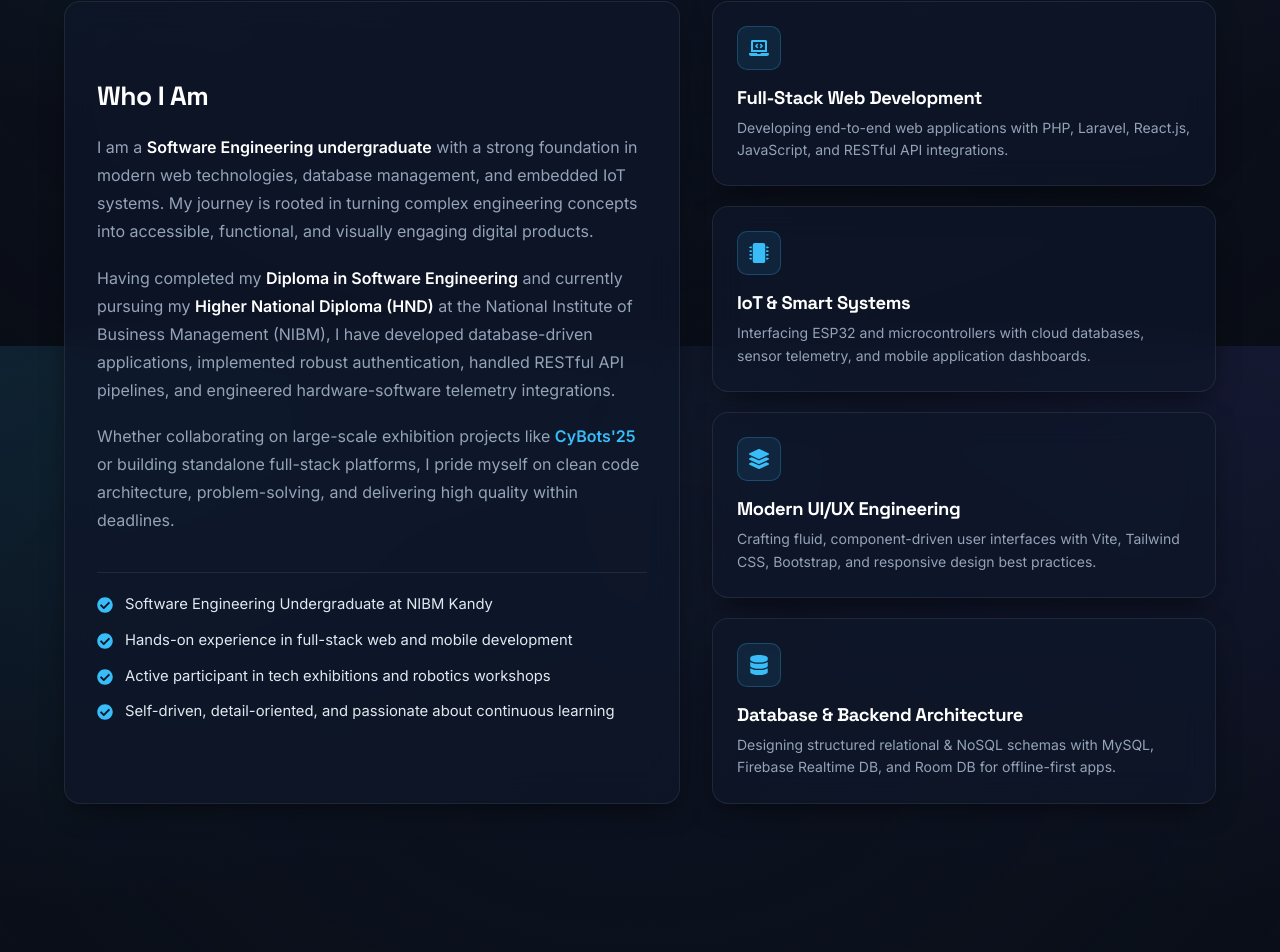
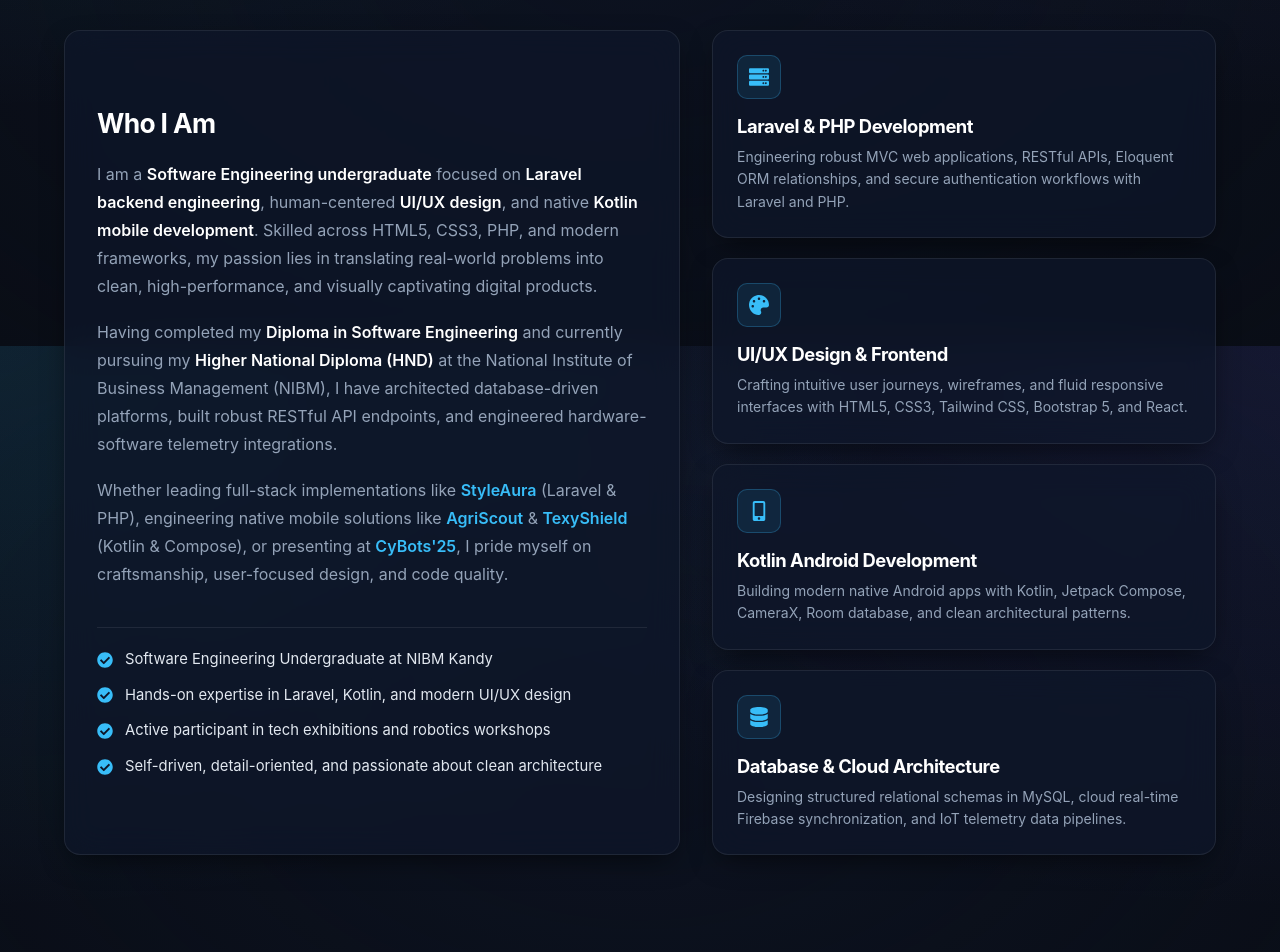
Before and after one commit to AmashaThenuwara/My_Portfolio, a React (Vite) app in the folder amasha-portfolio/: page / in a window 1280 px wide. Shown: the part 1254-2206 px from the top of the page. Built offline with nearby package versions, Linux system fonts and the light colour scheme.

Commit message:
Refactor typography to standard Apple fonts (SF Pro, SF Compact, SF Mono, New York) and focus profile on Laravel, UI/UX Design, and Kotlin

```diff
--- a/amasha-portfolio/index.html
+++ b/amasha-portfolio/index.html
@@ -4,10 +4,10 @@
     <meta charset="UTF-8" />
     <link rel="icon" type="image/svg+xml" href="/favicon.svg" />
     <meta name="viewport" content="width=device-width, initial-scale=1.0" />
-    <title>Amasha Thenuwara | Software Developer & Undergraduate</title>
+    <title>Amasha Thenuwara | Laravel Developer, UI/UX Designer & Kotlin Developer</title>
     <meta
       name="description"
-      content="Amasha Thenuwara is a Software Engineering undergraduate and developer from Sri Lanka specializing in React, full-stack web applications, IoT, and sleek UI engineering."
+      content="Amasha Thenuwara is a Software Engineering undergraduate specializing in Laravel, PHP, UI/UX design, responsive HTML5/CSS3, and Kotlin Android mobile applications."
     />
     <meta name="author" content="Amasha Thenuwara" />
     <meta name="theme-color" content="#0b0f19" />
@@ -15,10 +15,10 @@
 
     <!-- OpenGraph -->
     <meta property="og:type" content="website" />
-    <meta property="og:title" content="Amasha Thenuwara | Software Developer" />
+    <meta property="og:title" content="Amasha Thenuwara | Laravel Developer, UI/UX Designer & Kotlin Developer" />
     <meta
       property="og:description"
-      content="Software Engineering undergraduate building full-stack web apps, IoT systems, and user-centered interfaces."
+      content="Software Engineering undergraduate specializing in Laravel & PHP backend architecture, human-centered UI/UX design, and Kotlin Android applications."
     />
     <meta property="og:image" content="/assets/Portfolia Profile Pic/profile.png" />
 
--- a/amasha-portfolio/src/components/About.jsx
+++ b/amasha-portfolio/src/components/About.jsx
@@ -1,36 +1,36 @@
 import React from 'react';
-import { FaLaptopCode, FaMicrochip, FaLayerGroup, FaDatabase, FaCheckCircle } from 'react-icons/fa';
+import { FaServer, FaPalette, FaMobileAlt, FaDatabase, FaCheckCircle } from 'react-icons/fa';
 import './About.css';
 
 const About = () => {
   const highlights = [
     {
-      icon: <FaLaptopCode />,
-      title: "Full-Stack Web Development",
-      description: "Developing end-to-end web applications with PHP, Laravel, React.js, JavaScript, and RESTful API integrations."
+      icon: <FaServer />,
+      title: "Laravel & PHP Development",
+      description: "Engineering robust MVC web applications, RESTful APIs, Eloquent ORM relationships, and secure authentication workflows with Laravel and PHP."
     },
     {
-      icon: <FaMicrochip />,
-      title: "IoT & Smart Systems",
-      description: "Interfacing ESP32 and microcontrollers with cloud databases, sensor telemetry, and mobile application dashboards."
+      icon: <FaPalette />,
+      title: "UI/UX Design & Frontend",
+      description: "Crafting intuitive user journeys, wireframes, and fluid responsive interfaces with HTML5, CSS3, Tailwind CSS, Bootstrap 5, and React."
     },
     {
-      icon: <FaLayerGroup />,
-      title: "Modern UI/UX Engineering",
-      description: "Crafting fluid, component-driven user interfaces with Vite, Tailwind CSS, Bootstrap, and responsive design best practices."
+      icon: <FaMobileAlt />,
+      title: "Kotlin Android Development",
+      description: "Building modern native Android apps with Kotlin, Jetpack Compose, CameraX, Room database, and clean architectural patterns."
     },
     {
       icon: <FaDatabase />,
-      title: "Database & Backend Architecture",
-      description: "Designing structured relational & NoSQL schemas with MySQL, Firebase Realtime DB, and Room DB for offline-first apps."
+      title: "Database & Cloud Architecture",
+      description: "Designing structured relational schemas in MySQL, cloud real-time Firebase synchronization, and IoT telemetry data pipelines."
     }
   ];
 
   const keyPoints = [
     "Software Engineering Undergraduate at NIBM Kandy",
-    "Hands-on experience in full-stack web and mobile development",
+    "Hands-on expertise in Laravel, Kotlin, and modern UI/UX design",
     "Active participant in tech exhibitions and robotics workshops",
-    "Self-driven, detail-oriented, and passionate about continuous learning"
+    "Self-driven, detail-oriented, and passionate about clean architecture"
   ];
 
   return (
@@ -48,13 +48,13 @@ const About = () => {
         <div className="glass-panel about-bio-card">
           <h3 className="about-card-title">Who I Am</h3>
           <p className="about-text">
-            I am a <strong>Software Engineering undergraduate</strong> with a strong foundation in modern web technologies, database management, and embedded IoT systems. My journey is rooted in turning complex engineering concepts into accessible, functional, and visually engaging digital products.
+            I am a <strong>Software Engineering undergraduate</strong> focused on <strong>Laravel backend engineering</strong>, human-centered <strong>UI/UX design</strong>, and native <strong>Kotlin mobile development</strong>. Skilled across HTML5, CSS3, PHP, and modern frameworks, my passion lies in translating real-world problems into clean, high-performance, and visually captivating digital products.
           </p>
           <p className="about-text">
-            Having completed my <strong>Diploma in Software Engineering</strong> and currently pursuing my <strong>Higher National Diploma (HND)</strong> at the National Institute of Business Management (NIBM), I have developed database-driven applications, implemented robust authentication, handled RESTful API pipelines, and engineered hardware-software telemetry integrations.
+            Having completed my <strong>Diploma in Software Engineering</strong> and currently pursuing my <strong>Higher National Diploma (HND)</strong> at the National Institute of Business Management (NIBM), I have architected database-driven platforms, built robust RESTful API endpoints, and engineered hardware-software telemetry integrations.
           </p>
           <p className="about-text">
-            Whether collaborating on large-scale exhibition projects like <em>CyBots'25</em> or building standalone full-stack platforms, I pride myself on clean code architecture, problem-solving, and delivering high quality within deadlines.
+            Whether leading full-stack implementations like <em>StyleAura</em> (Laravel & PHP), engineering native mobile solutions like <em>AgriScout</em> & <em>TexyShield</em> (Kotlin & Compose), or presenting at <em>CyBots'25</em>, I pride myself on craftsmanship, user-focused design, and code quality.
           </p>
 
           <div className="about-key-points">
--- a/amasha-portfolio/src/components/Hero.jsx
+++ b/amasha-portfolio/src/components/Hero.jsx
@@ -1,5 +1,5 @@
 import React from 'react';
-import { FaGithub, FaLinkedin, FaEnvelope, FaPhoneAlt, FaArrowRight, FaCode, FaLaptopCode, FaMicrochip, FaDownload } from 'react-icons/fa';
+import { FaGithub, FaLinkedin, FaEnvelope, FaPhoneAlt, FaArrowRight, FaServer, FaPalette, FaMobileAlt, FaDownload } from 'react-icons/fa';
 import './Hero.css';
 
 const Hero = () => {
@@ -22,13 +22,13 @@ const Hero = () => {
           </h1>
 
           <div className="hero-role-badges">
-            <span className="role-tag"><FaLaptopCode /> Full-Stack Developer</span>
-            <span className="role-tag"><FaMicrochip /> IoT & AI Enthusiast</span>
-            <span className="role-tag"><FaCode /> UI/UX Builder</span>
+            <span className="role-tag"><FaServer /> Laravel Developer</span>
+            <span className="role-tag"><FaPalette /> UI/UX Designer</span>
+            <span className="role-tag"><FaMobileAlt /> Kotlin Developer</span>
           </div>
 
           <p className="hero-description">
-            Software Engineering Undergraduate with practical experience building modern full-stack web applications, responsive frontend interfaces, and IoT-driven smart solutions. Passionate about clean code, scalable architecture, and delivering impactful digital experiences.
+            Software Engineering Undergraduate specializing in <strong>Laravel & PHP</strong> backend development, modern <strong>UI/UX design</strong> & responsive frontend engineering (HTML5, CSS3, React), and native <strong>Kotlin Android apps</strong>. Passionate about clean code, scalable architecture, and delivering impactful digital experiences.
           </p>
 
           {/* Action CTAs */}
--- a/amasha-portfolio/src/components/Projects.jsx
+++ b/amasha-portfolio/src/components/Projects.jsx
@@ -43,13 +43,13 @@ const Projects = () => {
     },
     {
       id: "ecommerce",
-      title: "StyleAura",
-      subtitle: "Full-Stack E-Commerce Web Platform",
+      title: "StyleAura - Fashion E-Commerce Platform",
+      subtitle: "Full-Stack Laravel MVC & UI/UX Web Platform",
       category: "web",
       description: "Production-ready clothing brand e-commerce web platform engineered with Laravel MVC and MySQL. Features customer authentication, dynamic product catalog, category filters, cart/checkout workflows, and a secure administrative dashboard for inventory and order management.",
-      tech: ["Laravel", "PHP", "MySQL", "Bootstrap 5", "JavaScript", "Blade"],
+      tech: ["Laravel", "PHP", "HTML5 & CSS3", "Bootstrap 5", "MySQL", "Blade"],
       github: "https://github.com/AmashaThenuwara/StyleAura",
-      featured: false,
+      featured: true,
       badge: "Laravel MVC"
     },
     {
--- a/amasha-portfolio/src/components/Skills.jsx
+++ b/amasha-portfolio/src/components/Skills.jsx
@@ -1,44 +1,44 @@
 import React from 'react';
-import { FaCode, FaReact, FaServer, FaMobileAlt, FaDatabase, FaTools } from 'react-icons/fa';
+import { FaCode, FaPalette, FaServer, FaMobileAlt, FaDatabase, FaTools } from 'react-icons/fa';
 import './Skills.css';
 
 const Skills = () => {
   const categories = [
     {
-      icon: <FaCode />,
-      title: "Programming Languages",
-      description: "Core languages for software architecture, web logic, and mobile engineering",
-      skills: ["Java", "JavaScript (ES6+)", "PHP", "Kotlin", "Python", "SQL"]
+      icon: <FaServer />,
+      title: "Backend & Laravel Development",
+      description: "Engineering MVC architectures, robust APIs, Eloquent ORM, and secure backend workflows",
+      skills: ["Laravel", "PHP", "RESTful APIs", "MVC Architecture", "Authentication / JWT", "Blade", "Spring Boot"]
     },
     {
-      icon: <FaReact />,
-      title: "Frontend Engineering",
-      description: "Building responsive, component-driven, high-performance user interfaces",
-      skills: ["React.js", "Vite", "Tailwind CSS", "HTML5 & CSS3", "Blade", "Bootstrap 5", "Responsive UI"]
-    },
-    {
-      icon: <FaServer />,
-      title: "Backend & Frameworks",
-      description: "Developing robust APIs, MVC applications, and business logic pipelines",
-      skills: ["Laravel", "Spring Boot", "Node.js", "RESTful APIs", "Authentication / JWT", "MVC Architecture"]
+      icon: <FaPalette />,
+      title: "UI/UX & Frontend Design",
+      description: "Human-centered interfaces, wireframing, component-driven layouts, and responsive design",
+      skills: ["UI/UX Design", "HTML5 & CSS3", "Tailwind CSS", "React.js", "Responsive Design", "Bootstrap 5", "Wireframing", "Vite"]
     },
     {
       icon: <FaMobileAlt />,
-      title: "Mobile & IoT Systems",
-      description: "Android development, hardware telemetry, and edge intelligence",
-      skills: ["Jetpack Compose", "Android Native", "ESP32 / ESP32-CAM", "CameraX", "TensorFlow Lite", "IoT Telemetry"]
+      title: "Mobile Development (Kotlin)",
+      description: "Native Android engineering, modern declarative UIs, and offline-first persistence",
+      skills: ["Kotlin", "Jetpack Compose", "Android Native", "CameraX", "Room Database", "Retrofit", "Material 3"]
+    },
+    {
+      icon: <FaCode />,
+      title: "Programming Languages",
+      description: "Core languages for backend logic, mobile apps, and interactive web architecture",
+      skills: ["PHP", "Kotlin", "Java", "JavaScript (ES6+)", "Python", "SQL"]
     },
     {
       icon: <FaDatabase />,
       title: "Databases & Storage",
-      description: "Relational modeling, cloud real-time synchronization, and local caching",
-      skills: ["MySQL", "Firebase Realtime DB", "PostgreSQL", "MongoDB", "Room Database (SQLite)"]
+      description: "Relational schema design, real-time cloud data, and mobile SQLite caching",
+      skills: ["MySQL", "Firebase Realtime DB", "PostgreSQL", "Room DB (SQLite)", "MongoDB"]
     },
     {
       icon: <FaTools />,
       title: "Developer Workflow & Tools",
-      description: "Version control, API testing, build systems, and development tooling",
-      skills: ["Git", "GitHub", "VS Code", "Android Studio", "Postman", "Composer", "npm"]
+      description: "Version control, mobile IDEs, API testing, package management, and deployment",
+      skills: ["Git", "GitHub", "Android Studio", "VS Code", "Postman", "Composer", "npm", "Vercel"]
     }
   ];
 
--- a/amasha-portfolio/src/index.css
+++ b/amasha-portfolio/src/index.css
@@ -1,6 +1,19 @@
 @import url('https://fonts.googleapis.com/css2?family=Inter:wght@300;400;500;600;700;800&family=Space+Grotesk:wght@500;600;700;800&display=swap');
 
 :root {
+  /* Apple Standard Typography Stack */
+  --font-sf-pro: -apple-system, BlinkMacSystemFont, "SF Pro Display", "SF Pro Text", "SF Pro", system-ui, "Inter", "Segoe UI", Roboto, Helvetica, Arial, sans-serif;
+  --font-sf-compact: "SF Compact Display", "SF Compact Text", "SF Compact", -apple-system, BlinkMacSystemFont, system-ui, "Inter", "Segoe UI", sans-serif;
+  --font-sf-mono: "SF Mono", SFMono-Regular, ui-monospace, Menlo, Monaco, Consolas, "Liberation Mono", "Courier New", monospace;
+  --font-new-york: "New York", -apple-system-ui-serif, ui-serif, "Iowan Old Style", "Apple Garamond", Georgia, Cambria, "Times New Roman", Times, serif;
+
+  /* Theme mappings mapped to Apple Typography */
+  --font-heading: var(--font-sf-pro);
+  --font-sans: var(--font-sf-pro);
+  --font-compact: var(--font-sf-compact);
+  --font-mono: var(--font-sf-mono);
+  --font-serif: var(--font-new-york);
+
   --bg-color: #090d16;
   --bg-secondary: #0f172a;
   --surface-card: rgba(15, 23, 42, 0.72);
@@ -15,10 +28,6 @@
   --text-main: #f8fafc;
   --text-secondary: #94a3b8;
   --text-muted: #64748b;
-
-  --font-heading: 'Space Grotesk', sans-serif;
-  --font-sans: 'Inter', sans-serif;
-  --font-serif: 'Space Grotesk', sans-serif;
 
   --border-subtle: rgba(255, 255, 255, 0.08);
   --border-glow: rgba(56, 189, 248, 0.35);
@@ -54,6 +63,9 @@ body {
   line-height: 1.6;
   overflow-x: hidden;
   min-height: 100vh;
+  -webkit-font-smoothing: antialiased;
+  -moz-osx-font-smoothing: grayscale;
+  text-rendering: optimizeLegibility;
 }
 
 a {
@@ -67,7 +79,39 @@ h1, h2, h3, h4, h5, h6 {
   font-weight: 700;
   color: var(--text-main);
   line-height: 1.25;
-  letter-spacing: -0.02em;
+  letter-spacing: -0.025em;
+}
+
+/* Apple Typography Mappings */
+.font-sf-pro {
+  font-family: var(--font-sf-pro);
+}
+
+.font-sf-compact,
+.section-subtitle,
+.badge-status,
+.role-tag,
+.tech-badge,
+.skill-pill,
+.filter-tab-btn,
+.project-type-badge,
+.nav-item,
+.btn-primary,
+.btn-secondary,
+.btn-download-cv {
+  font-family: var(--font-compact);
+}
+
+.font-sf-mono,
+code, kbd, samp, pre,
+.metric-number {
+  font-family: var(--font-mono);
+}
+
+.font-new-york,
+.font-serif,
+blockquote {
+  font-family: var(--font-serif);
 }
 
 /* Section Container */
```
